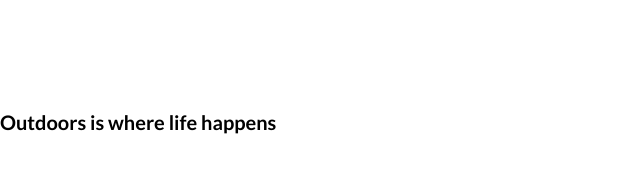
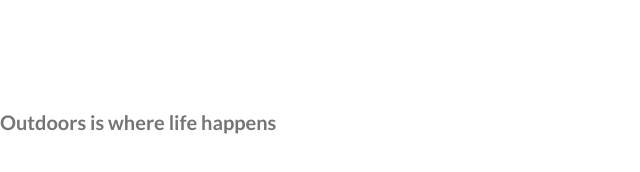
Before and after one commit to ivannsu/natours, a website: page index.html in a window 1280 px wide. Shown: the whole page, without its empty margins (0-640 px from the left). Drawn offline with nearby package versions, Linux system fonts and the light colour scheme; files that its build step writes are made by us from their sources.

Commit message:
define default font color

```diff
--- a/sass/base/_typography.scss
+++ b/sass/base/_typography.scss
@@ -2,4 +2,5 @@ body {
   font-family: "Lato", sans-serif;
   font-weight: 400;
   line-height: 1.7;
+  color: $color-grey-dark-1;
 }
```
